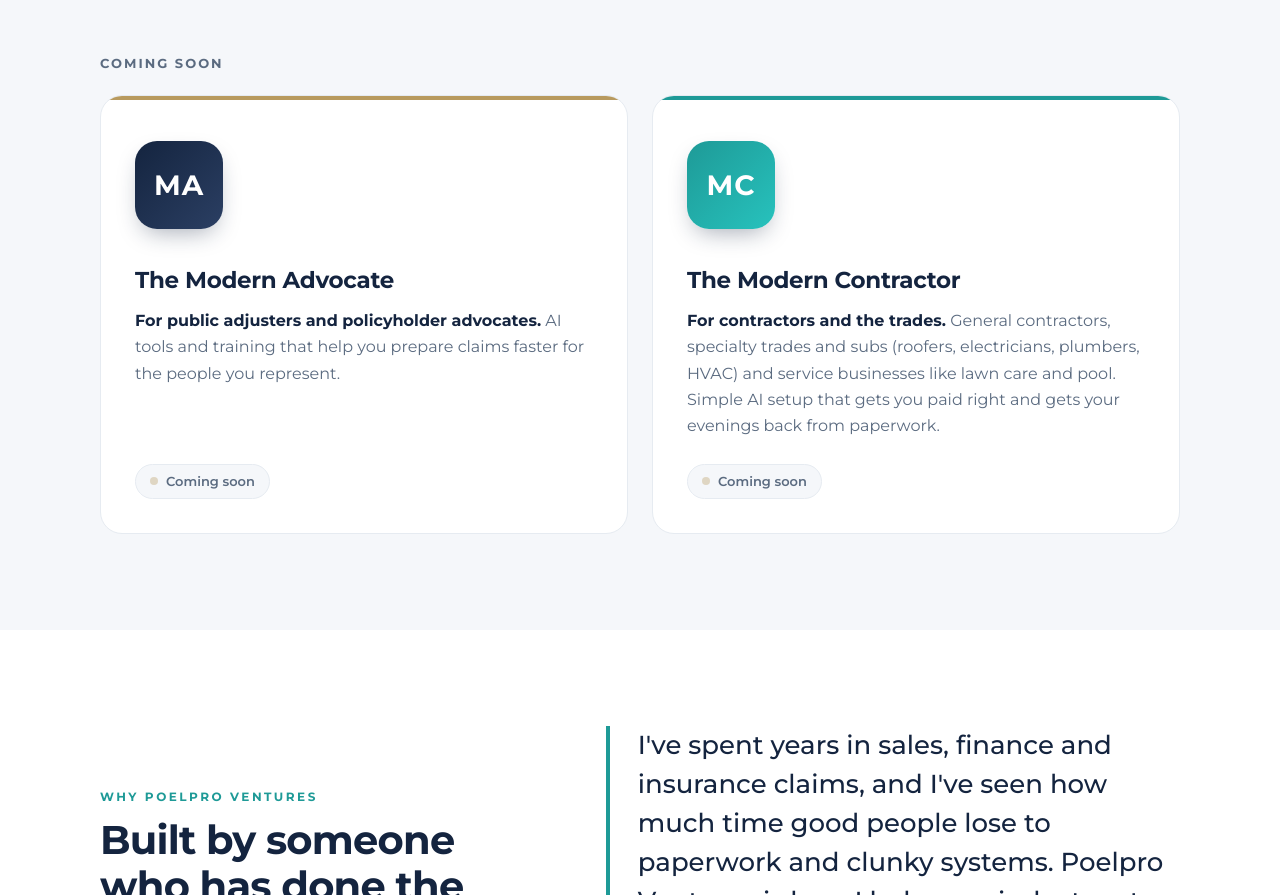
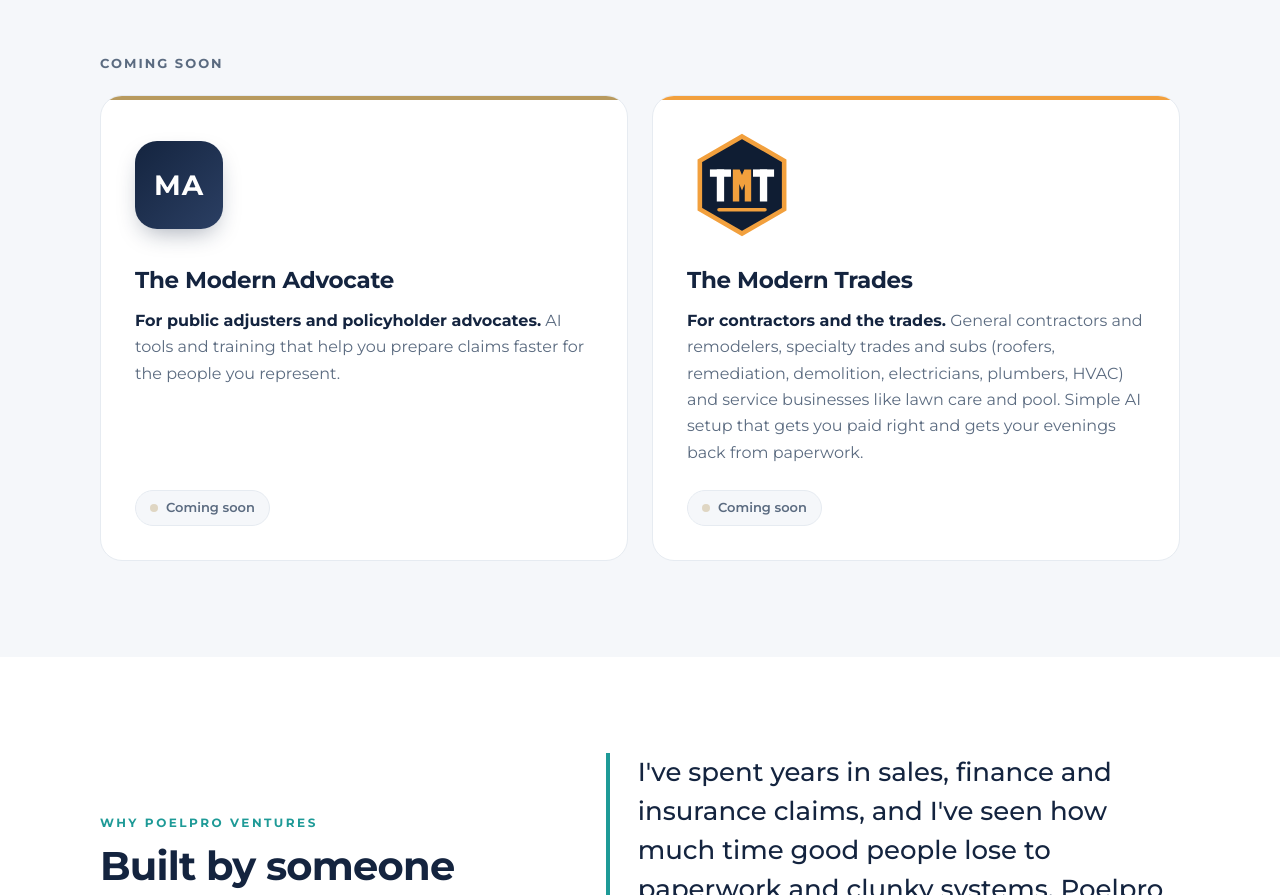
Before and after one commit to xander-brain/poelproventures-site, a plain HTML site: page index.html in a window 1280 px wide. Shown: the part 1446-2341 px from the top of the page. Drawn offline with Linux system fonts and the light colour scheme.

Commit message:
The Modern Trades card replaces The Modern Contractor
Hex logo, amber accent, remodelers, remediation and demolition added.

Co-Authored-By: Claude Opus 5.5 <noreply@anthropic.com>

```diff
--- a/index.html
+++ b/index.html
@@ -135,10 +135,10 @@
         <p><strong>For public adjusters and policyholder advocates.</strong> AI tools and training that help you prepare claims faster for the people you represent.</p>
         <span class="soon">Coming soon</span>
       </div>
-      <div class="card" style="--accent:#1e9a97">
-        <div class="logo"><div class="mono" style="background:linear-gradient(135deg,#1e9a97,#27c2bd)">MC</div></div>
-        <h3>The Modern Contractor</h3>
-        <p><strong>For contractors and the trades.</strong> General contractors, specialty trades and subs (roofers, electricians, plumbers, HVAC) and service businesses like lawn care and pool. Simple AI setup that gets you paid right and gets your evenings back from paperwork.</p>
+      <div class="card" style="--accent:#f2a03d">
+        <div class="logo"><img src="img/tmt-hex.svg" alt="The Modern Trades logo"></div>
+        <h3>The Modern Trades</h3>
+        <p><strong>For contractors and the trades.</strong> General contractors and remodelers, specialty trades and subs (roofers, remediation, demolition, electricians, plumbers, HVAC) and service businesses like lawn care and pool. Simple AI setup that gets you paid right and gets your evenings back from paperwork.</p>
         <span class="soon">Coming soon</span>
       </div>
     </div>
```
Also changed, not shown: img/tmt-hex.svg (added).
